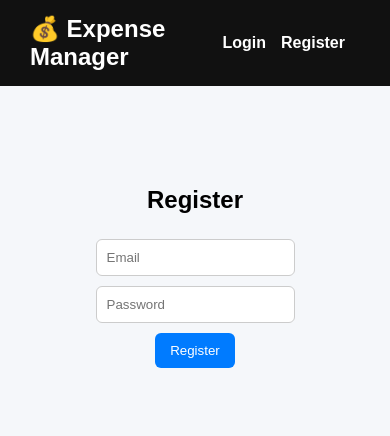
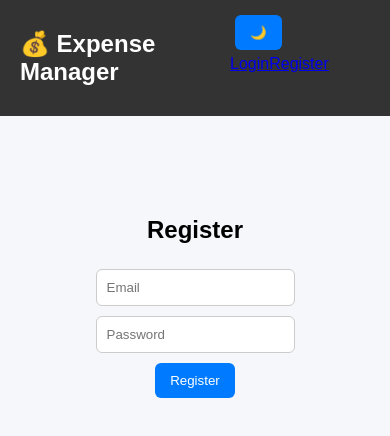
Before and after one commit to saif9657/expense-manager, a React app in the folder frontend/: page /register in a window 390 px wide. Shown: the top 436 px of the page. Built offline with nearby package versions, Linux system fonts and the light colour scheme; the HTML template or start-up script is replaced by a standard one.

Commit message:
dark mode + edit expense + responsive UI

```diff
--- a/frontend/src/App.jsx
+++ b/frontend/src/App.jsx
@@ -1,4 +1,5 @@
 import { BrowserRouter as Router, Routes, Route } from "react-router-dom";
+import { useState } from "react";
 
 import Login from "./pages/Login";
 import Register from "./pages/Register";
@@ -7,9 +8,16 @@ import Navbar from "./components/Navbar";
 import ProtectedRoute from "./components/ProtectedRoute";
 
 function App() {
+  const [dark, setDark] = useState(false);
+
   return (
+    <div style={{
+      background: dark ? "#121212" : "#f5f7fa",
+      color: dark ? "#fff" : "#000",
+      minHeight: "100vh"
+    }}>
       <Router>
-      <Navbar />
+        <Navbar dark={dark} setDark={setDark} />
 
         <Routes>
           <Route path="/" element={<Login />} />
@@ -19,12 +27,13 @@ function App() {
             path="/dashboard"
             element={
               <ProtectedRoute>
-              <Dashboard />
+                <Dashboard dark={dark} />
               </ProtectedRoute>
             }
           />
         </Routes>
       </Router>
+    </div>
   );
 }
 
--- a/frontend/src/components/Navbar.jsx
+++ b/frontend/src/components/Navbar.jsx
@@ -1,6 +1,6 @@
 import { Link, useNavigate } from "react-router-dom";
 
-function Navbar() {
+function Navbar({ dark, setDark }) {
   const navigate = useNavigate();
   const token = localStorage.getItem("token");
 
@@ -11,20 +11,22 @@ function Navbar() {
 
   return (
     <div style={styles.nav}>
-      <h2 style={{ margin: 0 }}>💰 Expense Manager</h2>
+      <h2>💰 Expense Manager</h2>
 
       <div>
+        <button onClick={() => setDark(!dark)} style={styles.btn}>
+          {dark ? "☀️" : "🌙"}
+        </button>
+
         {!token ? (
           <>
-            <Link to="/" style={styles.link}>Login</Link>
-            <Link to="/register" style={styles.link}>Register</Link>
+            <Link to="/">Login</Link>
+            <Link to="/register">Register</Link>
           </>
         ) : (
           <>
-            <Link to="/dashboard" style={styles.link}>Dashboard</Link>
-            <button onClick={handleLogout} style={styles.btn}>
-              Logout
-            </button>
+            <Link to="/dashboard">Dashboard</Link>
+            <button onClick={handleLogout}>Logout</button>
           </>
         )}
       </div>
@@ -36,24 +38,13 @@ const styles = {
   nav: {
     display: "flex",
     justifyContent: "space-between",
-    alignItems: "center",
-    padding: "15px 30px",
-    background: "#111",
-    color: "#fff",
-  },
-  link: {
-    color: "#fff",
-    marginRight: "15px",
-    textDecoration: "none",
-    fontWeight: "bold",
+    padding: "10px 20px",
+    background: "#333",
+    color: "#fff"
   },
   btn: {
-    padding: "6px 12px",
-    border: "none",
-    background: "red",
-    color: "#fff",
-    cursor: "pointer",
-  },
+    marginRight: "10px"
+  }
 };
 
 export default Navbar;
--- a/frontend/src/pages/Dashboard.jsx
+++ b/frontend/src/pages/Dashboard.jsx
@@ -7,11 +7,12 @@ import {
 
 import ExpenseChart from "../components/ExpenseChart";
 
-function Dashboard() {
+function Dashboard({ dark }) {
   const [expenses, setExpenses] = useState([]);
   const [title, setTitle] = useState("");
   const [amount, setAmount] = useState("");
   const [category, setCategory] = useState("");
+  const [editId, setEditId] = useState(null);
 
   const fetchExpenses = async () => {
     const res = await getExpenses();
@@ -24,9 +25,7 @@ function Dashboard() {
 
   const handleAdd = async () => {
     await addExpense({ title, amount, category });
-    setTitle("");
-    setAmount("");
-    setCategory("");
+    resetForm();
     fetchExpenses();
   };
 
@@ -35,7 +34,34 @@ function Dashboard() {
     fetchExpenses();
   };
 
-  // 💡 total calculation
+  const handleEdit = (exp) => {
+    setEditId(exp._id);
+    setTitle(exp.title);
+    setAmount(exp.amount);
+    setCategory(exp.category);
+  };
+
+  const handleUpdate = async () => {
+    await fetch(`http://localhost:5000/api/expenses/${editId}`, {
+      method: "PUT",
+      headers: {
+        "Content-Type": "application/json",
+        Authorization: localStorage.getItem("token"),
+      },
+      body: JSON.stringify({ title, amount, category }),
+    });
+
+    resetForm();
+    fetchExpenses();
+  };
+
+  const resetForm = () => {
+    setTitle("");
+    setAmount("");
+    setCategory("");
+    setEditId(null);
+  };
+
   const total = expenses.reduce(
     (sum, exp) => sum + Number(exp.amount),
     0
@@ -45,49 +71,43 @@ function Dashboard() {
     <div style={{ padding: "20px" }}>
       <h2>Dashboard</h2>
 
-      <h3>Total Spending: ₹{total}</h3>
+      <h3>Total: ₹{total}</h3>
 
-      <div style={{ marginBottom: "20px" }}>
-        <input
-          placeholder="Title"
-          value={title}
-          onChange={(e) => setTitle(e.target.value)}
-        />
-        <input
-          placeholder="Amount"
-          value={amount}
-          onChange={(e) => setAmount(e.target.value)}
-        />
-        <input
-          placeholder="Category"
-          value={category}
-          onChange={(e) => setCategory(e.target.value)}
-        />
-        <button onClick={handleAdd}>Add</button>
+      <div style={{ display: "flex", flexWrap: "wrap", gap: "10px" }}>
+        <input value={title} onChange={(e) => setTitle(e.target.value)} placeholder="Title" />
+        <input value={amount} onChange={(e) => setAmount(e.target.value)} placeholder="Amount" />
+        <input value={category} onChange={(e) => setCategory(e.target.value)} placeholder="Category" />
+
+        {editId ? (
+          <button onClick={handleUpdate}>Update</button>
+        ) : (
+          <button onClick={handleAdd}>Add</button>
+        )}
       </div>
 
-      {/* 📊 Chart */}
       <ExpenseChart expenses={expenses} />
 
-      <hr />
-
-      <div>
+      <div style={{
+        display: "grid",
+        gridTemplateColumns: "repeat(auto-fit, minmax(200px,1fr))",
+        gap: "15px",
+        marginTop: "20px"
+      }}>
         {expenses.map((exp) => (
           <div
             key={exp._id}
             style={{
-              background: "#f4f4f4",
-              padding: "10px",
-              margin: "10px 0",
-              borderRadius: "8px",
+              padding: "15px",
+              borderRadius: "10px",
+              background: dark ? "#1e1e1e" : "#fff"
             }}
           >
             <h4>{exp.title}</h4>
             <p>₹{exp.amount}</p>
             <p>{exp.category}</p>
-            <button onClick={() => handleDelete(exp._id)}>
-              Delete
-            </button>
+
+            <button onClick={() => handleEdit(exp)}>Edit</button>
+            <button onClick={() => handleDelete(exp._id)}>Delete</button>
           </div>
         ))}
       </div>
```
Lines whose indentation alone changed are shown as unchanged.
